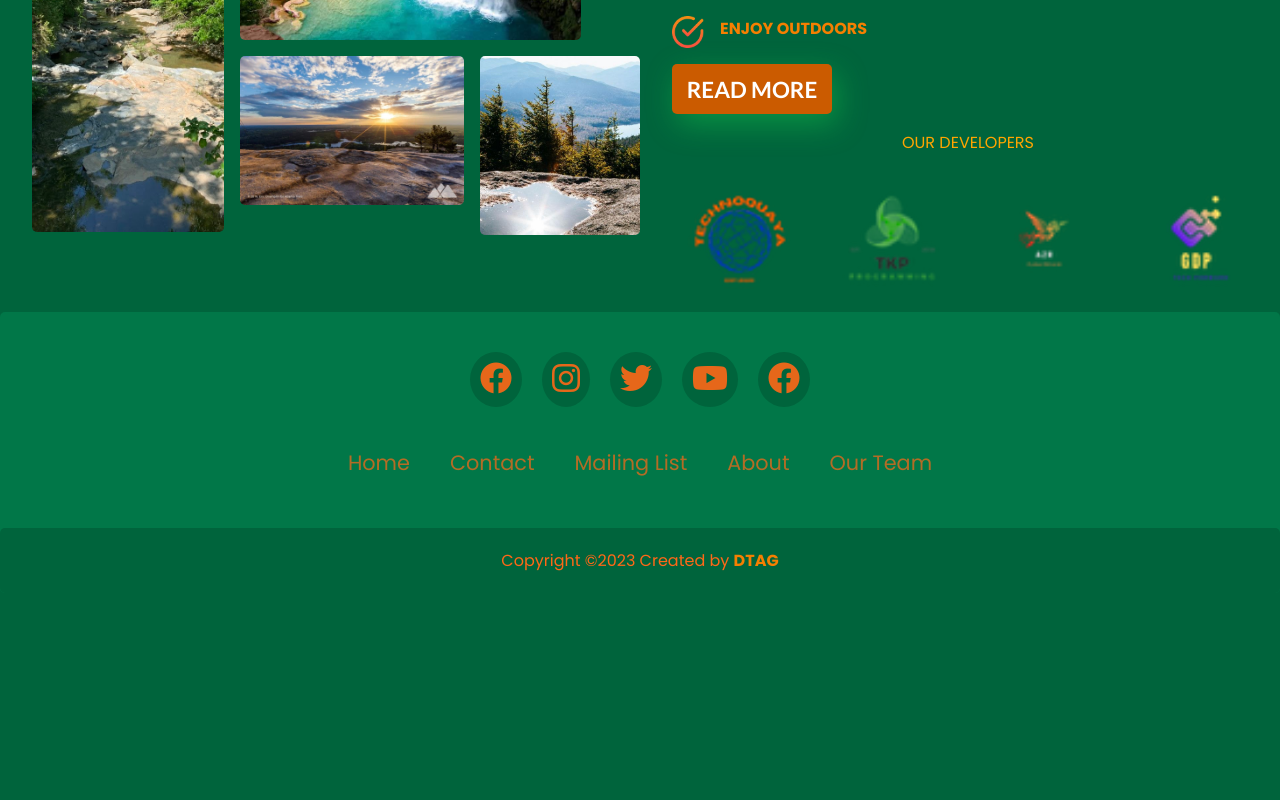
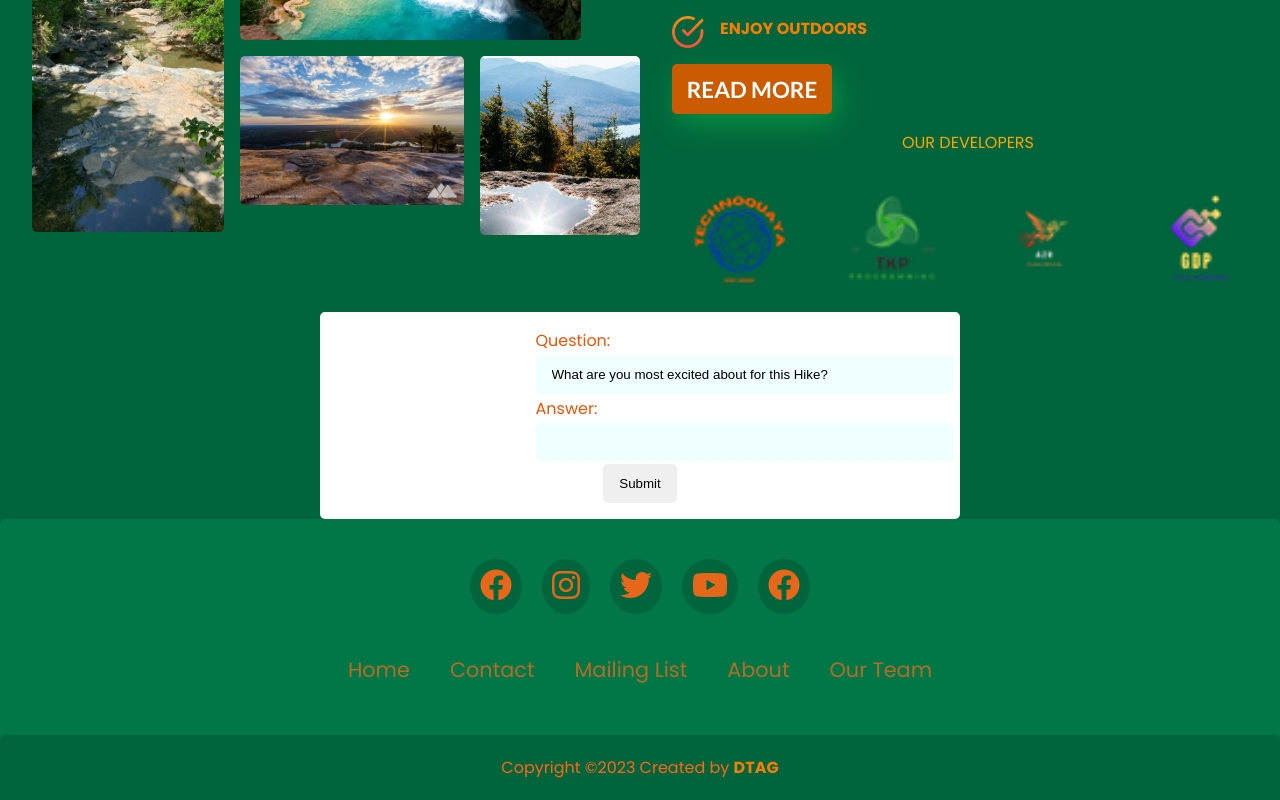
Before and after one commit to DQuaya/Trail-Ahead-Front-End, a React (Create React App) app: page / in a window 1280 px wide. Shown: the part 1132-1932 px from the top of the page. Before the commit the page ends 1725 px from the top, so only its background shows below. Built offline with nearby package versions, Linux system fonts and the light colour scheme.

Commit message:
initial quiz page layout

```diff
--- a/src/App.js
+++ b/src/App.js
@@ -13,6 +13,7 @@ import Hikedetails from "./Components/Hikedetails/Hikedetails";
 
 import Profile from "./Components/Profile/Profile";
 import Footer from "./Components/Footer/Footer";
+import Quiz from "./Components/Quiz/Quiz";
 
 
 
@@ -56,7 +57,7 @@ function App() {
                         <Route path="hike/:id" element={<Hikedetails />} />
                         <Route path="profile" element={<Profile />} />
                     </Routes>
-
+                    <Quiz />
                     <Footer />
                 </>
             )}
--- a/src/Components/Quiz/Quiz.css
+++ b/src/Components/Quiz/Quiz.css
@@ -0,0 +1,18 @@
+
+
+
+.quizContainer {
+
+ width: 50%;
+ align-self: center;
+  /* margin: 0 auto; */
+}
+
+
+input#question {
+  width: 200%;
+}
+
+input#answer {
+  width: 200%;
+}
--- a/src/Components/Quiz/Quiz.js
+++ b/src/Components/Quiz/Quiz.js
@@ -1,11 +1,63 @@
-import './Quiz.css'
+import "./Quiz.css";
+import { useState } from "react";
 
-import React from 'react'
+import React from "react";
 
 function Quiz() {
+  const [questions, setQuestions] = useState([]);
+  const [question, setQuestion] = useState("What are you most excited about for this Hike?");
+  const [answer, setAnswer] = useState("");
+
+  const handleSubmit = (e) => {
+    e.preventDefault();
+    const newQuestion = question;
+    const newAnswer = answer;
+    const updatedQuestions = [
+      ...questions,
+      { question: newQuestion, answer: newAnswer },
+    ];
+    setQuestions(updatedQuestions);
+    setQuestion("");
+    setAnswer("");
+  };
+
   return (
-    <div>Quiz</div>
-  )
+    <div className="quizContainer">
+      <form onSubmit={handleSubmit}>
+        <div>
+          <label htmlFor="question">Question:</label>
+          <input
+            type="text"
+            id="question"
+            value={question}
+            onChange={(e) => setQuestion(e.target.value)}
+            required
+          />
+        </div>
+        <div>
+          <label htmlFor="answer">Answer:</label>
+          <input
+            type="text"
+            id="answer"
+            value={answer}
+            onChange={(e) => setAnswer(e.target.value)}
+            required
+          />
+        </div>
+        <button type="submit">Submit</button>
+      </form>
+
+      <section>
+        {questions.map((item, index) => (
+          <div key={index}>
+            <h3>Question {index + 1}</h3>
+            <p>Question: {item.question}</p>
+            <p>Answer: {item.answer}</p>
+          </div>
+        ))}
+      </section>
+    </div>
+  );
 }
 
-export default Quiz
+export default Quiz;
```
